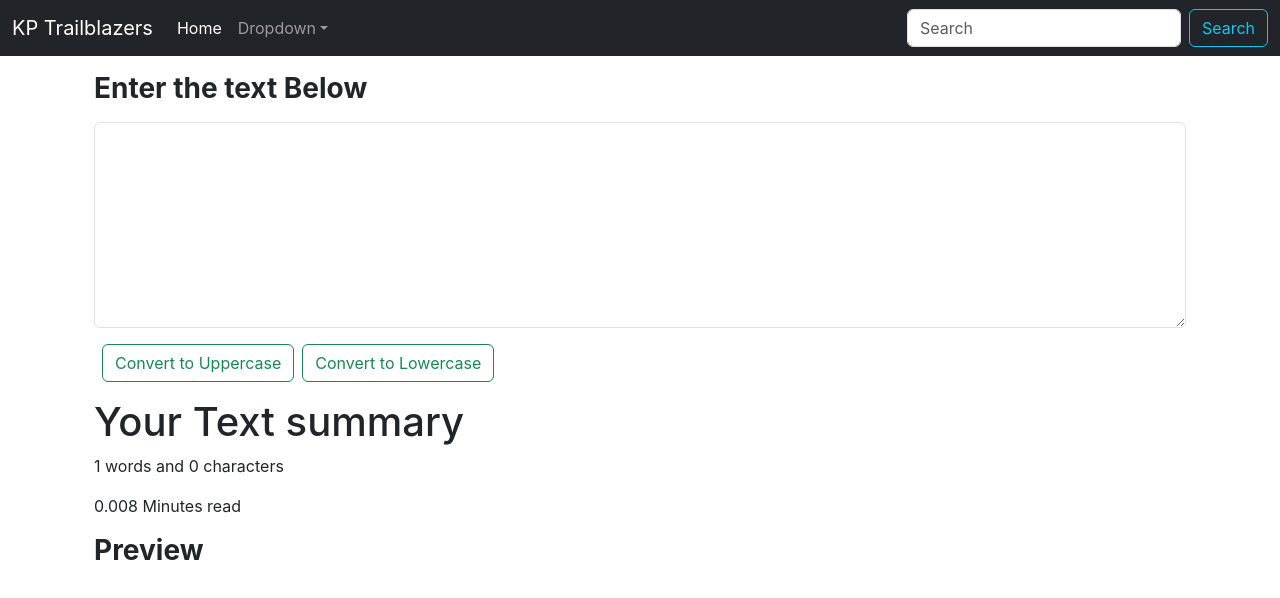
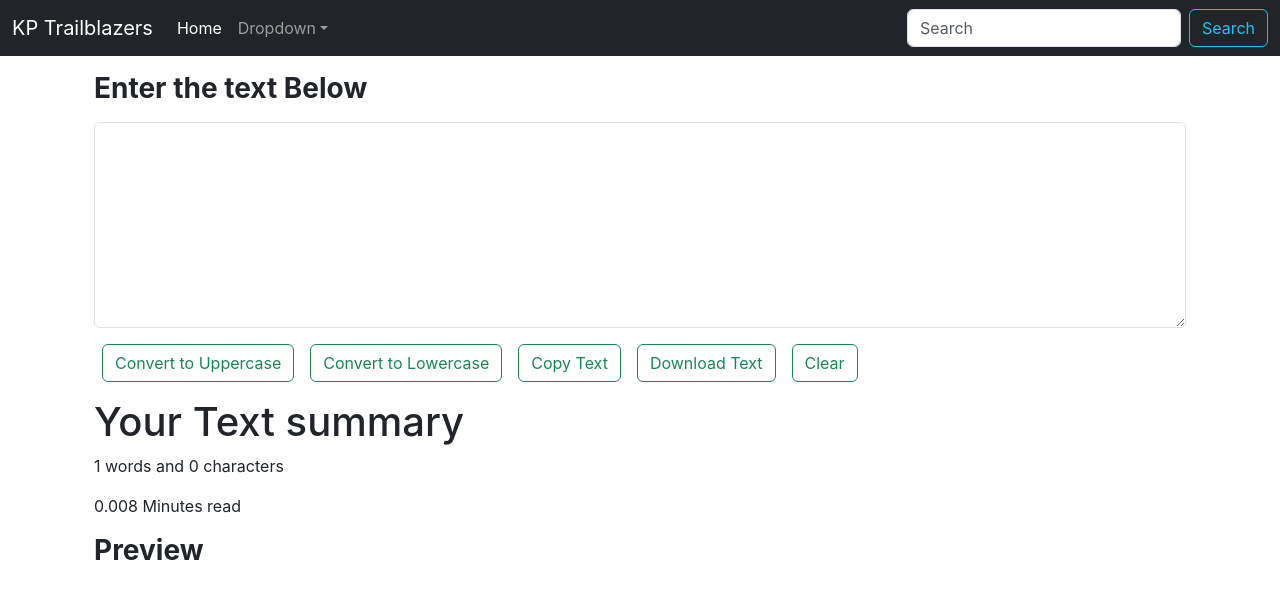
Before and after one commit to Krishnkp/React-JS-With-KP, a React (Create React App) app in the folder project-01-react/: page / in a window 1280 px wide. Shown: the top 598 px of the page. Built offline with nearby package versions, Linux system fonts and the light colour scheme.

Commit message:
Exercise 1: Enhancing TextUtils[copy text && download text from textarea]

```diff
--- /dev/null
+++ b/package.json
@@ -0,0 +1,5 @@
+{
+  "dependencies": {
+    "copy-to-clipboard": "^3.3.3"
+  }
+}
--- a/project-01-react/src/componets/TextFrom.js
+++ b/project-01-react/src/componets/TextFrom.js
@@ -1,20 +1,49 @@
-import React, {useState} from 'react'
+import React, { useState } from 'react';
+import copy from 'copy-to-clipboard';
 
 export default function TextFrom(props) {
-    const [text, setText] = useState("");
+  const [text, setText] = useState('');
 
-    const convertIntoLowercase = ()=>{
+  const copyText = () => {
+    if (text) {
+      copy(text);
+      alert(`You have copied "${text}"`);
+    } else {
+      alert("There's nothing to copy. Enter some text first.");
+    }
+  }
+
+  const convertIntoClear = () => {
+    const convertIntoClear = '';
+    setText(convertIntoClear);
+  }
+
+  const convertIntoLowercase = () => {
     const convertIntoLowercase = text.toLowerCase();
     setText(convertIntoLowercase);
   }
 
-    const convertIntoUppercase = ()=>{
+  const convertIntoUppercase = () => {
     const convertIntoUppercase = text.toUpperCase();
     setText(convertIntoUppercase);
   }
 
-    const onChange = (event)=>{
+  const onChange = (event) => {
     setText(event.target.value);
+  }
+
+  const downloadText = () => {
+    if (text) {
+      const element = document.createElement('a');
+      const file = new Blob([text], { type: 'text/plain' });
+      element.href = URL.createObjectURL(file);
+      element.download = 'myTextFile.txt';
+      document.body.appendChild(element);
+      element.click();
+      document.body.removeChild(element);
+    } else {
+      alert("There's nothing to download. Enter some text first.");
+    }
   }
 
   return (
@@ -24,14 +53,17 @@ export default function TextFrom(props) {
           <h3><b><label htmlFor="myBox" className="form-label">{props.textarea}</label></b></h3>
           <textarea className="form-control" value={text} onChange={onChange} id="myBox" rows="8"></textarea>
         </div>
-          <button className="btn btn-outline-success mx-2"onClick={convertIntoUppercase}>Convert to Uppercase</button>
-          <button className="btn btn-outline-success"onClick={convertIntoLowercase}>Convert to Lowercase</button>
+        <button className="btn btn-outline-success mx-2" onClick={convertIntoUppercase}>Convert to Uppercase</button>
+        <button className="btn btn-outline-success mx-2" onClick={convertIntoLowercase}>Convert to Lowercase</button>
+        <button className="btn btn-outline-success mx-2" onClick={copyText}>Copy Text</button>
+        <button className="btn btn-outline-success mx-2" onClick={downloadText}>Download Text</button>
+        <button className="btn btn-outline-success mx-2" onClick={convertIntoClear}>Clear</button>
       </div>
 
       <div className='container my-3'>
         <h1>Your Text summary</h1>
-          <p>{text.split(" ").length} words and {text.length} characters</p>
-          <p>{0.008 * text.split(" ").length} Minutes read</p>
+        <p>{text.split(' ').length} words and {text.length} characters</p>
+        <p>{0.008 * text.split(' ').length} Minutes read</p>
         <h3><b>Preview</b></h3>
         <p>{text}</p>
       </div>
```
Also changed, not shown: 1 other file (tests, documents, lock files or other folders). Lines whose indentation alone changed are shown as unchanged.
